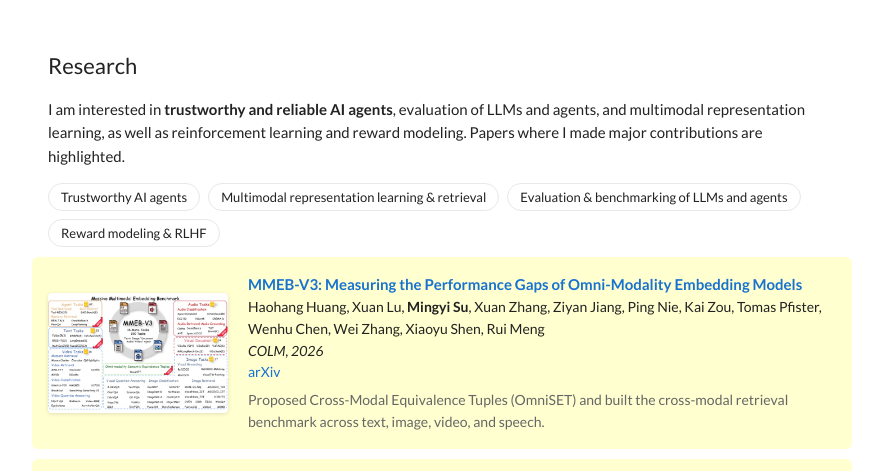
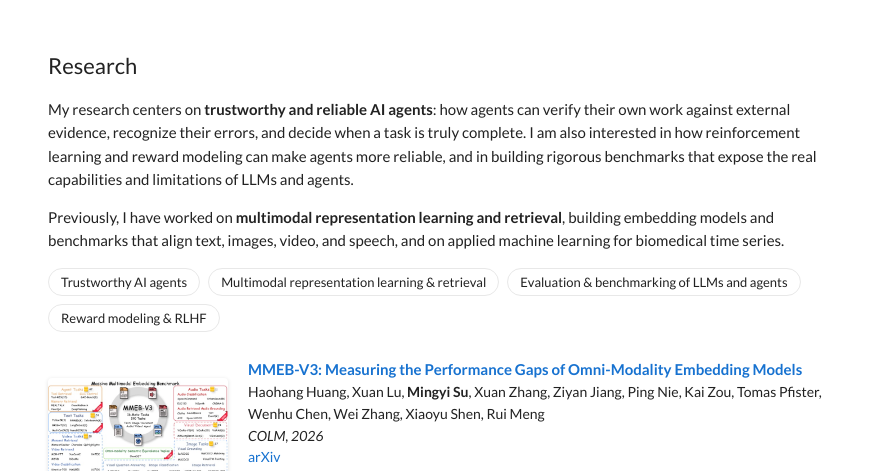
Before and after one commit to MINGYISU/mingyisu, a plain HTML site: page docs/index.html in a window 1280 px wide. Shown: the part 303-774 px from the top of the page, without its empty margins (198-1081 px from the left). Drawn offline with Linux system fonts and the light colour scheme.

Commit message:
Modified a file

```diff
--- a/docs/index.html
+++ b/docs/index.html
@@ -46,9 +46,16 @@
         <h2>Research</h2>
         <div class="section-text">
             <p>
-                I am interested in <strong>trustworthy and reliable AI agents</strong>, evaluation of LLMs and
-                agents, and multimodal representation learning, as well as reinforcement learning and reward
-                modeling. Papers where I made major contributions are highlighted.
+                My research centers on <strong>trustworthy and reliable AI agents</strong>: how agents can
+                verify their own work against external evidence, recognize their errors, and decide when a task
+                is truly complete. I am also interested in how reinforcement learning and reward modeling can
+                make agents more reliable, and in building rigorous benchmarks that expose the real capabilities
+                and limitations of LLMs and agents.
+            </p>
+            <p>
+                Previously, I have worked on <strong>multimodal representation learning and retrieval</strong>,
+                building embedding models and benchmarks that align text, images, video, and speech, and on
+                applied machine learning for biomedical time series.
             </p>
             <ul class="tags">
                 <li>Trustworthy AI agents</li>
@@ -58,7 +65,7 @@
             </ul>
         </div>
 
-        <div class="paper highlight">
+        <div class="paper">
             <a class="thumb" href="https://arxiv.org/abs/2604.23321"><img src="images/mmebv3.jpg" alt="MMEB-V3 overview"></a>
             <div class="paper-body">
                 <a href="https://arxiv.org/abs/2604.23321"><span class="papertitle">MMEB-V3: Measuring the Performance Gaps of Omni-Modality Embedding Models</span></a>
@@ -69,7 +76,7 @@
             </div>
         </div>
 
-        <div class="paper highlight">
+        <div class="paper">
             <a class="thumb" href="https://tiger-ai-lab.github.io/VLM2Vec/"><img src="images/vlm2vec.jpg" alt="MMEB-V2 overview"></a>
             <div class="paper-body">
                 <a href="https://openreview.net/forum?id=TpU38jbKIJ"><span class="papertitle">VLM2Vec-V2: Advancing Multimodal Embedding for Videos, Images, and Visual Documents</span></a>
--- a/docs/stylesheet.css
+++ b/docs/stylesheet.css
@@ -8,7 +8,6 @@
   --rule: #e8e8e8;
   --link: #1772d0;
   --link-hover: #f09228;
-  --highlight: #ffffd0;
   --thumb-bg: #fff;
 }
 
@@ -20,7 +19,6 @@
     --rule: #2c2c30;
     --link: #6aa9ff;
     --link-hover: #f5a54a;
-    --highlight: #26261a;
     --thumb-bg: #f4f4f4;
   }
 }
@@ -138,8 +136,6 @@ h2 {
   border-radius: 6px;
 }
 
-.paper.highlight { background: var(--highlight); }
-
 .thumb {
   flex: 0 0 180px;
   height: 120px;
```
Also changed, not shown: 1 other file.
